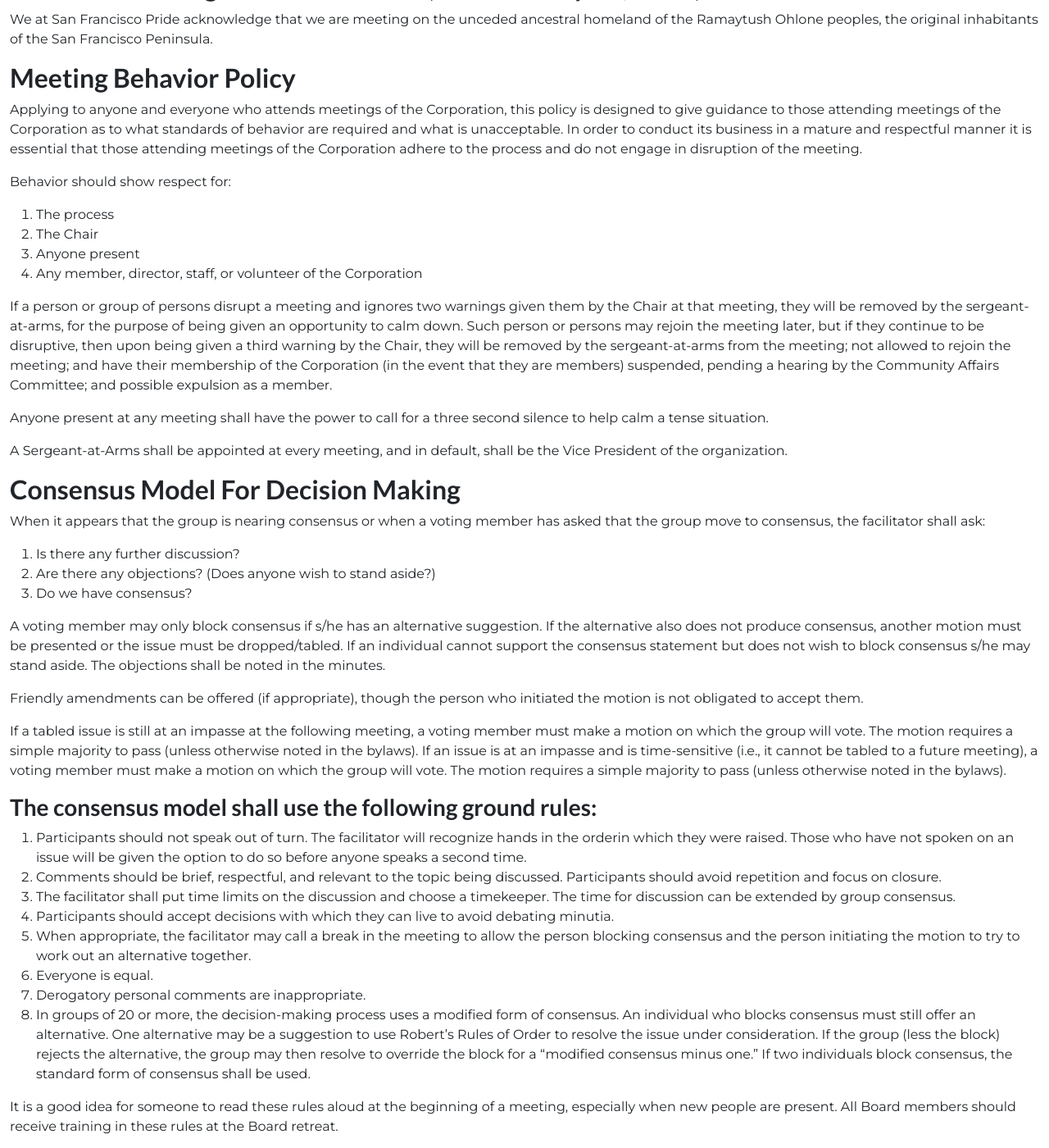
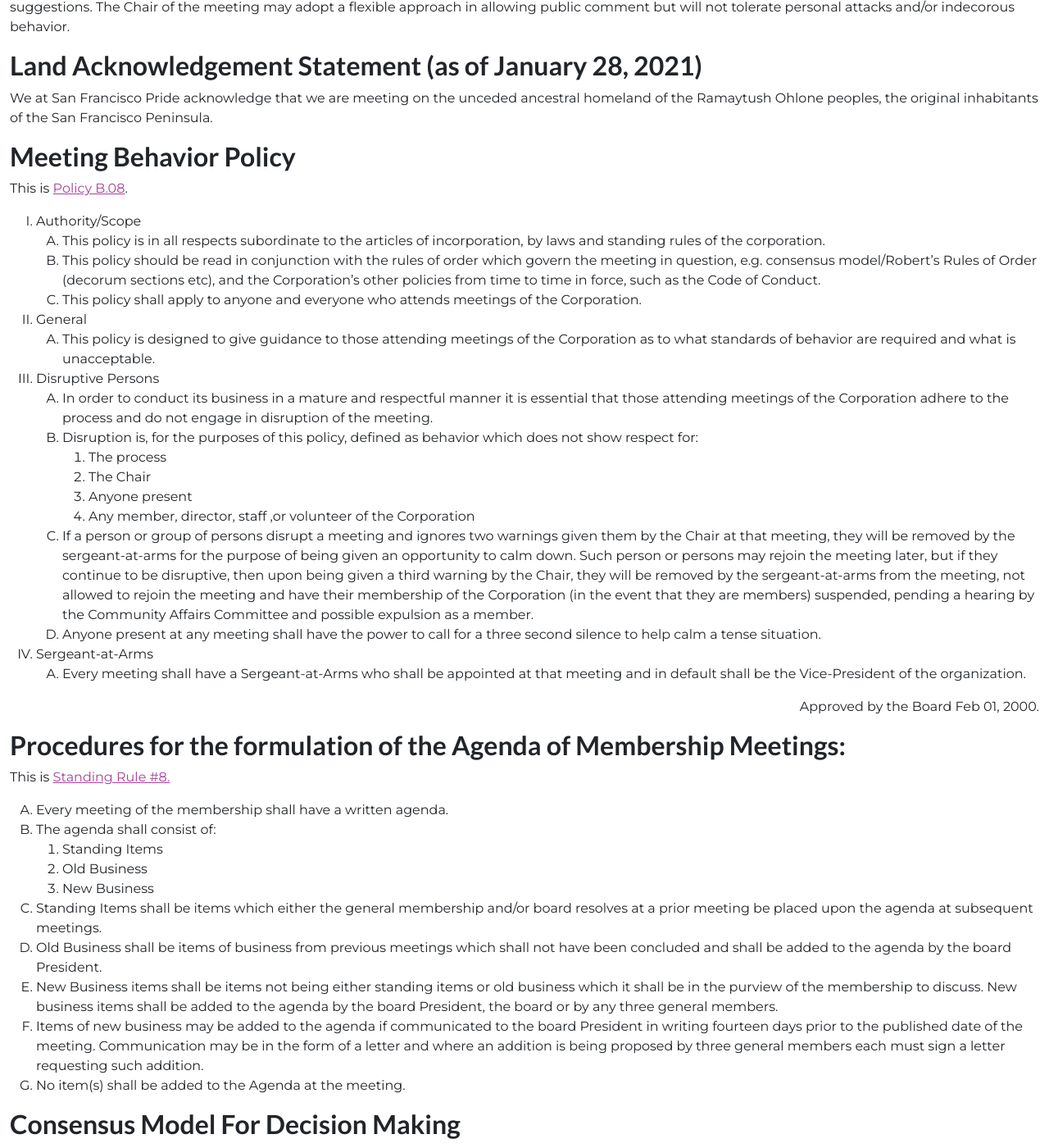
Before and after one commit to sfpride/members, a Jekyll site: the page built from meetings.markdown, in a window 1280 px wide and 1400 px high, scrolled down 646 px. Shown: the whole window at 82% size. Built offline with Jekyll 4.4.1, drawn with Linux system fonts in a browser that asks for light colours; some of the changed text lies outside the part shown.

Commit message:
update meeting guidelines

```diff
--- a/meetings.markdown
+++ b/meetings.markdown
@@ -3,6 +3,9 @@ layout: default
 title: READ AT MEETINGS
 description: Important meeting info often read at the start of meetings.
 ---
+# Meeting Guidelines and Protocols
+
+This information is compiled for ease of use during meetings.
 
 ## Mission Statement
 
@@ -23,28 +26,65 @@ We at San Francisco Pride acknowledge that we are meeting on the unceded ancestr
 
 ## Meeting Behavior Policy
 
-Applying to anyone and everyone who attends meetings of the Corporation, this policy is designed to give guidance to those attending meetings of the Corporation as to what standards of behavior are required and what is unacceptable.
-In order to conduct its business in a mature and respectful manner it is essential that those attending meetings of the Corporation adhere to the process and do not engage in disruption of the meeting.
+This is [Policy B.08](https://cdn.sfpride.org/docs/BYLAWS-POLICIES_SFPride_010220-1.pdf#page=85).
 
-Behavior should show respect for:
+<ol type="I">
+    <li>Authority/Scope
+        <ol type="A">
+            <li>This policy is in all respects subordinate to the articles of incorporation, by laws and standing rules of the corporation.</li>
+            <li>This policy should be read in conjunction with the rules of order which govern the meeting in question, e.g. consensus model/Robert’s Rules of Order (decorum sections etc), and the Corporation’s other policies from time to time in force, such as the Code of Conduct.</li>
+            <li>This policy shall apply to anyone and everyone who attends meetings of the
+Corporation.</li>
+        </ol>
+    </li>
+    <li>General
+        <ol type="A">
+            <li>This policy is designed to give guidance to those attending meetings of the Corporation as to what standards of behavior are required and what is unacceptable.</li>
+        </ol>
+    </li>
+    <li>Disruptive Persons
+        <ol type="A">
+            <li>In order to conduct its business in a mature and respectful manner it is essential that those attending meetings of the Corporation adhere to the process and do not engage in disruption of the meeting.</li>
+            <li>Disruption is, for the purposes of this policy, defined as behavior which does not show respect for:
+                <ol>
+                    <li>The process</li>
+                    <li>The Chair</li>
+                    <li>Anyone present</li>
+                    <li>Any member, director, staff ,or volunteer of the Corporation</li>
+                </ol>
+            </li>
+            <li>If a person or group of persons disrupt a meeting and ignores two warnings given them by the Chair at that meeting, they will be removed by the sergeant-at-arms for the purpose of being given an opportunity to calm down. Such person or persons may rejoin the meeting later, but if they continue to be disruptive, then upon being given a third warning by the Chair, they will be removed by the sergeant-at-arms from the meeting, not allowed to rejoin the meeting and have their membership of the Corporation (in the event that they are members) suspended, pending a hearing by the Community Affairs Committee and possible expulsion as a member.</li>
+            <li>Anyone present at any meeting shall have the power to call for a three second silence to help calm a tense situation.</li>
+        </ol>
+    </li>
+    <li>Sergeant-at-Arms
+        <ol type="A">
+            <li>Every meeting shall have a Sergeant-at-Arms who shall be appointed at that meeting and in default shall be the Vice-President of the organization.</li>
+        </ol>
+    </li>
+</ol>
+<p class="text-end">Approved by the Board Feb 01, 2000.</p>
 
-1. The process
-2. The Chair
-3. Anyone present
-4. Any member, director, staff, or volunteer of the Corporation
 
-If a person or group of persons disrupt a meeting and ignores two warnings given them by the Chair at that meeting, they will be removed by the sergeant-at-arms, for the purpose of being given an opportunity to calm down.
-Such person or persons may rejoin the meeting later,
-but if they continue to be disruptive,
-then upon being given a third warning by the Chair,
-they will be removed by the sergeant-at-arms from the meeting; not allowed to rejoin the meeting;
-and have their membership of the Corporation (in the event that they are members) suspended,
-pending a hearing by the Community Affairs Committee; and possible expulsion as a member.
+## Procedures for the formulation of the Agenda of Membership Meetings:
 
-Anyone present at any meeting shall have the power to call for a three second silence to help calm a tense situation.
+This is [Standing Rule #8.](https://cdn.sfpride.org/docs/BYLAWS-POLICIES_SFPride_010220-1.pdf#page=23)
 
-A Sergeant-at-Arms shall be appointed at every meeting, and in default, shall be the Vice President of the organization.
-
+<ol type="A">
+    <li>Every meeting of the membership shall have a written agenda.</li>
+    <li>The agenda shall consist of:
+        <ol>
+        <li>Standing Items</li>
+        <li>Old Business</li>
+        <li>New Business</li>
+        </ol>
+    </li>
+    <li>Standing Items shall be items which either the general membership and/or board resolves at a prior meeting be placed upon the agenda at subsequent meetings.</li>
+    <li>Old Business shall be items of business from previous meetings which shall not have been concluded and shall be added to the agenda by the board President.</li>
+    <li>New Business items shall be items not being either standing items or old business which it shall be in the purview of the membership to discuss. New business items shall be added to the agenda by the board President, the board or by any three general members.</li>
+    <li>Items of new business may be added to the agenda if communicated to the board President in writing fourteen days prior to the published date of the meeting. Communication may be in the form of a letter and where an addition is being proposed by three general members each must sign a letter requesting such addition.</li>
+    <li>No item(s) shall be added to the Agenda at the meeting.</li>
+</ol>
 
 ## Consensus Model For Decision Making
 When it appears that the group is nearing consensus or when a voting member has asked that the group move to consensus, the facilitator shall ask:
@@ -68,7 +108,7 @@ a voting member must make a motion on which the group will vote.
 The motion requires a simple majority to pass (unless otherwise noted in the bylaws).
 
 ### The consensus model shall use the following ground rules:
-1. Participants should not speak out of turn. The facilitator will recognize hands in the orderin which they were raised. Those who have not spoken on an issue will be given the option to do so before anyone speaks a second time.
+1. Participants should not speak out of turn. The facilitator will recognize hands in the order in which they were raised. Those who have not spoken on an issue will be given the option to do so before anyone speaks a second time.
 2. Comments should be brief, respectful, and relevant to the topic being discussed. Participants should avoid repetition and focus on closure.
 3. The facilitator shall put time limits on the discussion and choose a timekeeper. The time for discussion can be extended by group consensus.
 4. Participants should accept decisions with which they can live to avoid debating minutia.
```
